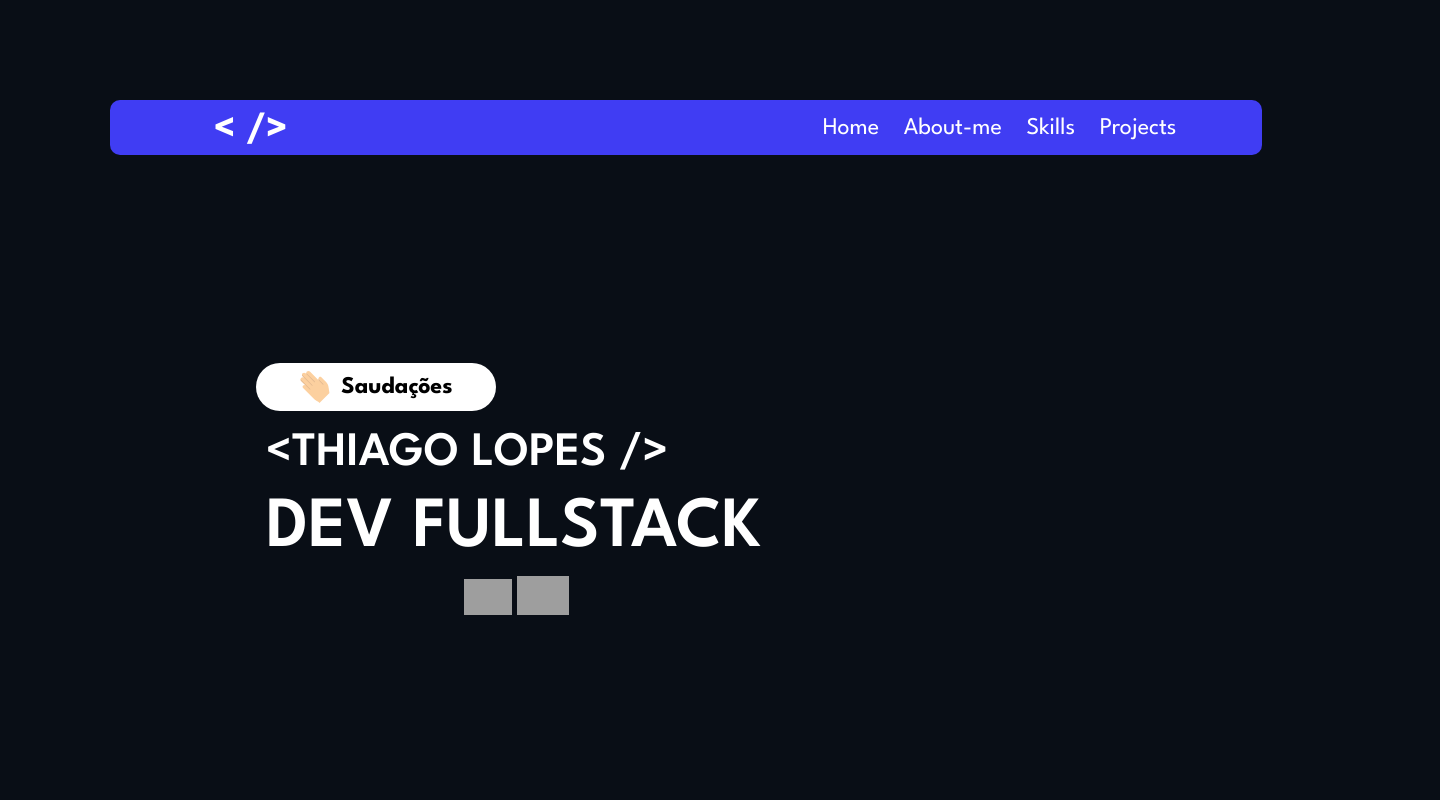
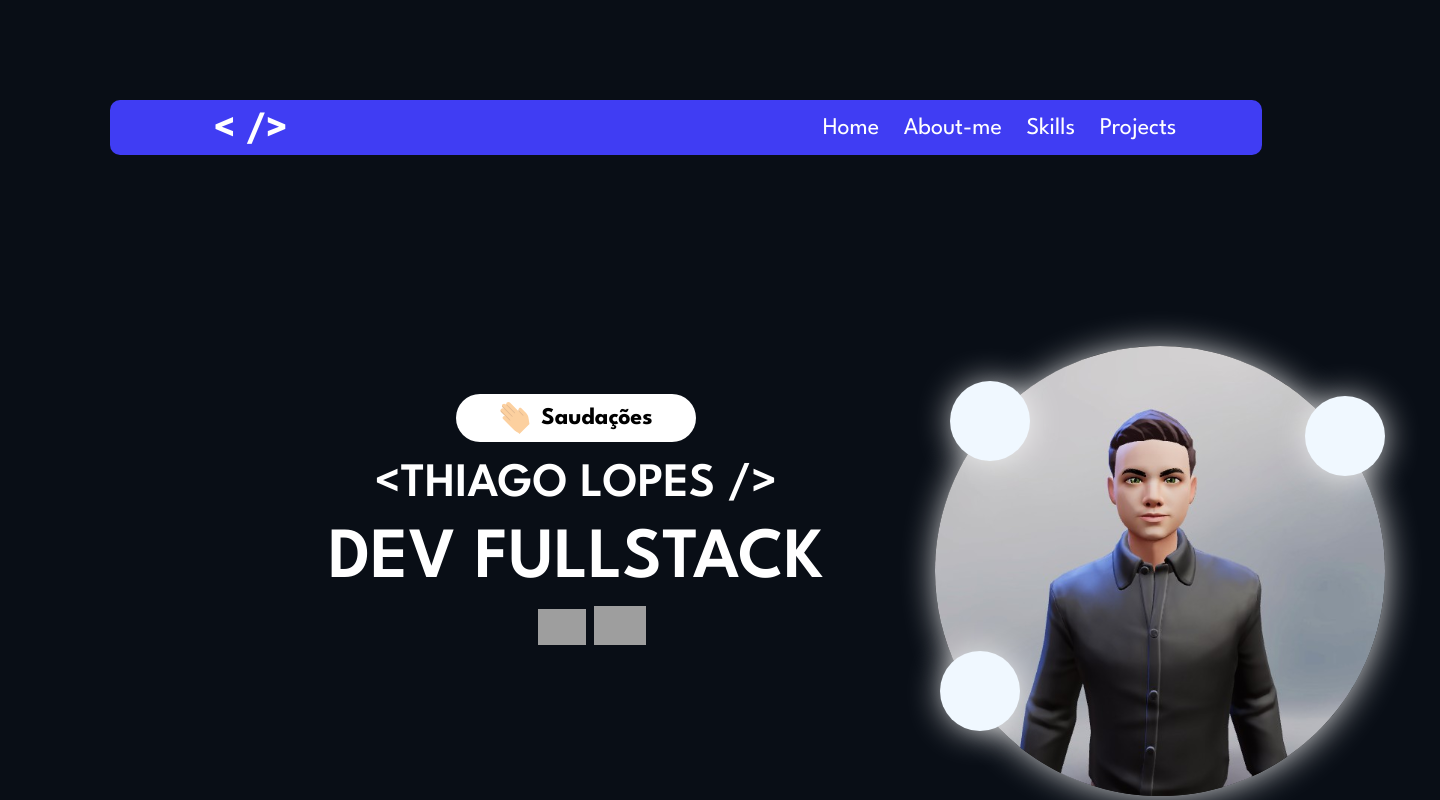
Before and after one commit to ThiagoFdaSLopes/Portfolio, a React (Vite) app in the folder portfolio/: page / in a window 1280 px wide. Shown: the top 800 px of the page, 1440 px wide, since content can reach past the window. Built offline with nearby package versions, Linux system fonts and the light colour scheme; grey boxes are pictures that could not be loaded.

Commit message:
feat: Concluido photo de perfil

```diff
--- a/portfolio/src/components/MainSections.jsx
+++ b/portfolio/src/components/MainSections.jsx
@@ -6,9 +6,12 @@ import {
   DivSaudacao,
   DivApresentacao,
   DivLinks,
+  DivPhoto,
+  Circle,
 } from '../styles';
 import hand from '../assets/hand.svg';
 import LinksGitLinkedin from './LinksGitLinkedin';
+import heade from '../assets/thiago.svg';
 
 const MainSections = () => {
   const name = '<THIAGO LOPES />';
@@ -28,7 +31,16 @@ const MainSections = () => {
           </DivLinks>
         </DivApresentacao>
       </SectionInfo>
-      <SectionPhoto />
+      <SectionPhoto>
+        <DivPhoto>
+          <div className="react"></div>
+          <div className="javascript"></div>
+          <Circle>
+            <img src={heade} alt="head thiago" width="450px" />
+          </Circle>
+          <div className="nodejs"></div>
+        </DivPhoto>
+      </SectionPhoto>
     </Main>
   );
 };
--- a/portfolio/src/styles/index.js
+++ b/portfolio/src/styles/index.js
@@ -61,6 +61,8 @@ export const SectionInfo = styled.section`
 
 export const SectionPhoto = styled.section`
   display: flex;
+  justify-content: center;
+  align-items: center;
   width: 55rem;
   height: 52rem;
 `;
@@ -68,10 +70,13 @@ export const SectionPhoto = styled.section`
 export const DivApresentacao = styled.div`
   display: flex;
   flex-direction: column;
+  justify-content: center;
+  align-items: center;
   width: 40rem;
   height: 20rem;
   margin-top: 13rem;
   margin-left: 6rem;
+  /* background-color: blue; */
 
   .name {
     font-family: 'League Spartan';
@@ -117,7 +122,7 @@ export const DivLinks = styled.div`
   display: flex;
   width:  200px;
   height: 50px;
-  margin-left: 10rem;
+  margin-left: 2rem;
   justify-content: center;
   align-items: center;
 
@@ -126,7 +131,70 @@ export const DivLinks = styled.div`
   }
 
   .linkedin {
-    margin-right: 5px;
+    margin-right: 8px;
     width: 48px;
   }
 `;
+
+export const Circle = styled.div`
+  width: 450px;
+  height: 450px;
+  position: absolute;
+  border-radius: 100%;
+  background-color: black;
+  -webkit-box-shadow: 1px 1px 36px -4px white;
+  -moz-box-shadow: 1px 1px 36px -4px white;
+  box-shadow: 1px 1px 36px -4px white;
+  z-index: 1;
+`;
+
+export const DivPhoto = styled.div`
+  display: flex;
+  align-items: center;
+  justify-content: center;
+  width: 35rem;
+  height: 35rem;
+  /* background-color: beige; */
+
+  .react {
+    position: relative;
+    bottom: 150px;
+    right: 90px;
+    border-radius: 100%;
+    width: 80px;
+    height: 80px;
+    background-color: aliceblue;
+    z-index: 2;
+    -webkit-box-shadow: 1px 1px 36px -4px white;
+    -moz-box-shadow: 1px 1px 36px -4px white;
+    box-shadow: 1px 1px 36px -4px white;
+  }
+
+  .javascript {
+    position: relative;
+    bottom: 135px;
+    left: 185px;
+    border-radius: 100%;
+    width: 80px;
+    height: 80px;
+    background-color: aliceblue;
+    z-index: 3;
+    -webkit-box-shadow: 1px 1px 36px -4px white;
+    -moz-box-shadow: 1px 1px 36px -4px white;
+    box-shadow: 1px 1px 36px -4px white;
+  }
+
+  .nodejs {
+    position: relative;
+    top: 120px;
+    right: 260px;
+    border-radius: 100%;
+    width: 80px;
+    height: 80px;
+    background-color: aliceblue;
+    z-index: 4;
+    -webkit-box-shadow: 1px 1px 36px -4px white;
+    -moz-box-shadow: 1px 1px 36px -4px white;
+    box-shadow: 1px 1px 36px -4px white;
+  }
+`;
```
Also changed, not shown: portfolio/src/assets/thiago.png (added), portfolio/src/assets/thiago.svg (added).
